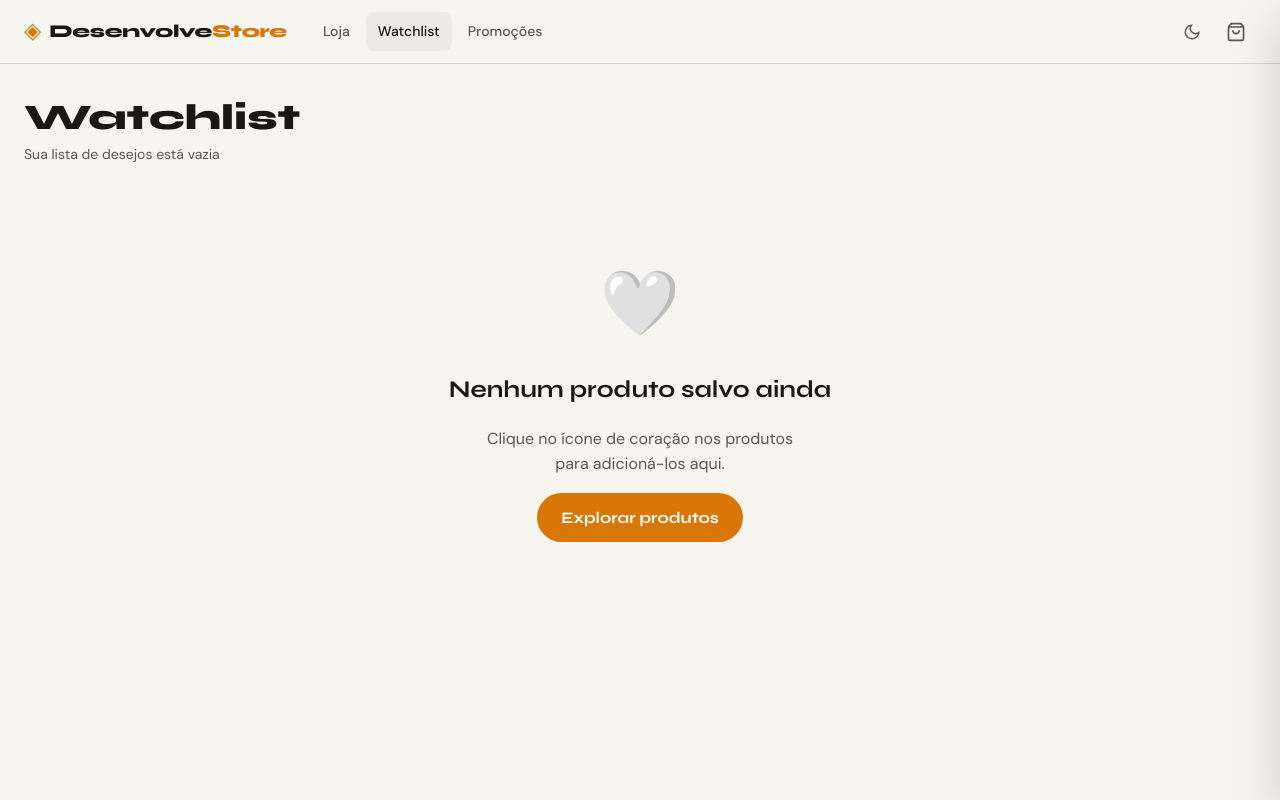
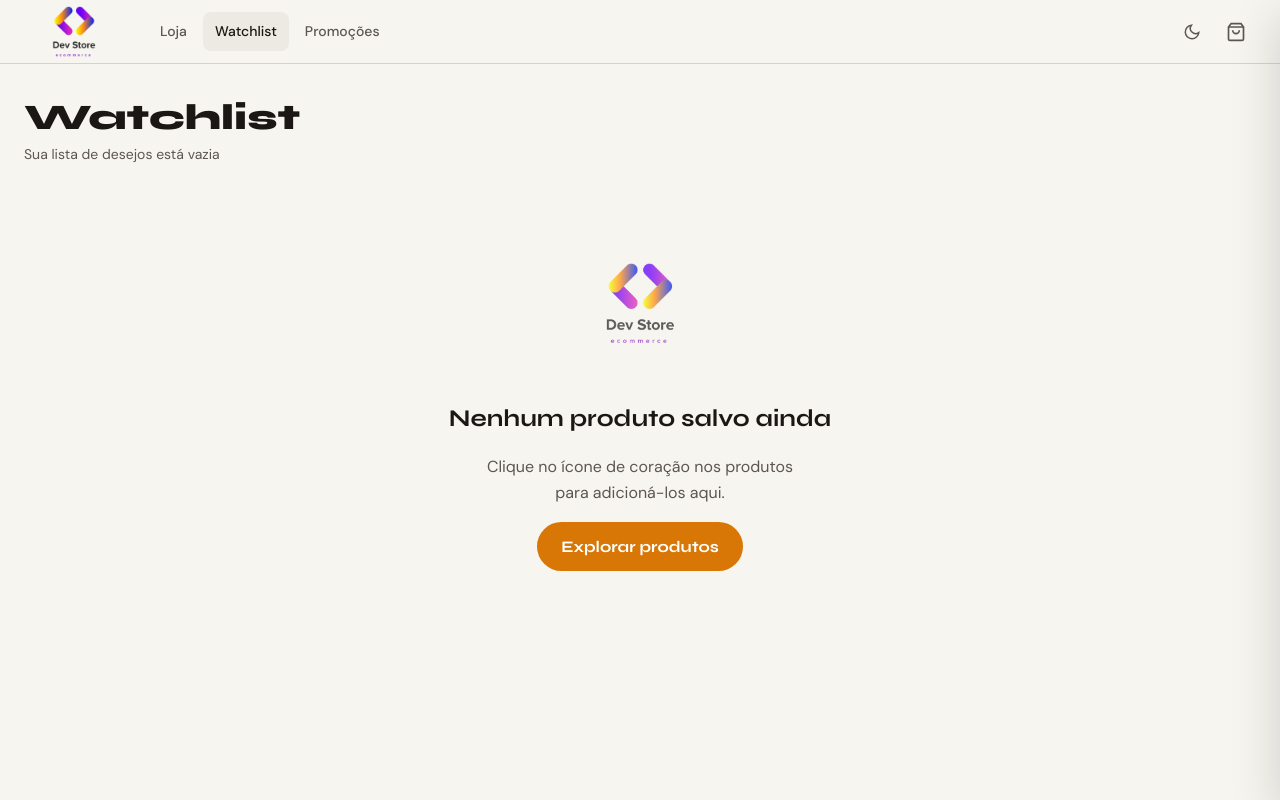
Before and after one commit to nonat0/Front-End_Desafio, a React (Vite) app in the folder Sprint 1/: page /watchlist in a window 1280 px wide. Built offline with nearby package versions, Linux system fonts and the light colour scheme.

Commit message:
Alterações visuais:###1 Logo da Navbar alterada;    ###2 Imagem de fallback para Watchlist vazia alterada de um coração com gradiente para nova Logo;   ###3 Adição de uma pasta img para conter os estilos de logo, cujo caminho pode ser alterado posteriormente

```diff
--- a/Sprint 1/src/components/layout/Navbar/Navbar.jsx
+++ b/Sprint 1/src/components/layout/Navbar/Navbar.jsx
@@ -11,6 +11,7 @@ import { useWatchlistContext } from '@/context/WatchlistContext'
 import { useThemeContext } from '@/context/ThemeContext'
 import { useSearchContext } from '@/context/SearchContext'
 import { CartDrawer } from '@/components/cart/CartDrawer/CartDrawer'
+import logoNoBg from '@/img/logo no-bg.png'
 import styles from './Navbar.module.css'
 
 export function Navbar() {
@@ -41,8 +42,7 @@ export function Navbar() {
         <div className={`container ${styles.inner}`}>
           {/* Logo */}
           <Link to="/" className={styles.logo}>
-            <span className={styles.logoIcon}>◈</span>
-            <span className={styles.logoText}>Desenvolve<span className={styles.logoAccent}>Store</span></span>
+            <img src={logoNoBg} alt="DesenvolvStore" className={styles.logoImg} />
           </Link>
 
           {/* Nav links — desktop */}
--- a/Sprint 1/src/components/layout/Navbar/Navbar.module.css
+++ b/Sprint 1/src/components/layout/Navbar/Navbar.module.css
@@ -26,21 +26,11 @@
   text-decoration: none;
 }
 
-.logoIcon {
-  font-size: 1.4rem;
-  color: var(--color-accent);
-  line-height: 1;
+.logoImg {
+  height: 100px;
+  width: auto;
+  object-fit: contain;
 }
-
-.logoText {
-  font-family: var(--font-display);
-  font-size: var(--text-lg);
-  font-weight: 800;
-  color: var(--color-text);
-  letter-spacing: -0.02em;
-}
-
-.logoAccent { color: var(--color-accent); }
 
 /* --- Nav --- */
 .nav {
--- a/Sprint 1/src/pages/Watchlist/Watchlist.jsx
+++ b/Sprint 1/src/pages/Watchlist/Watchlist.jsx
@@ -10,6 +10,7 @@ import { usePromotionsContext } from '@/context/PromotionsContext'
 import { useToastContext } from '@/context/ToastContext'
 import { formatPrice, truncateText, formatRating } from '@/utils/formatters'
 import { Link } from 'react-router-dom'
+import logoNoBg from '@/img/logo no-bg.png'
 import styles from './Watchlist.module.css'
 
 function WatchlistCard({ product }) {
@@ -115,7 +116,7 @@ export function Watchlist() {
         {/* Grid ou estado vazio */}
         {items.length === 0 ? (
           <div className={styles.empty}>
-            <span className={styles.emptyIcon}>🤍</span>
+            <img src={logoNoBg} alt="DesenvolvStore" className={styles.emptyLogo} />
             <p className={styles.emptyTitle}>Nenhum produto salvo ainda</p>
             <p className={styles.emptyDesc}>
               Clique no ícone de coração nos produtos para adicioná-los aqui.
--- a/Sprint 1/src/pages/Watchlist/Watchlist.module.css
+++ b/Sprint 1/src/pages/Watchlist/Watchlist.module.css
@@ -188,7 +188,7 @@
   text-align: center;
   gap: var(--space-4);
 }
-.emptyIcon  { font-size: 4rem; }
+.emptyLogo  { width: 160px; height: auto; object-fit: contain; opacity: 0.75; }
 .emptyTitle { font-family: var(--font-display); font-size: var(--text-2xl); font-weight: 700; }
 .emptyDesc  { font-size: var(--text-base); color: var(--color-text-2); max-width: 340px; }
 
```
Also changed, not shown: Sprint 1/src/img/logo no-bg.png (added), Sprint 1/src/img/logo.png (added).
